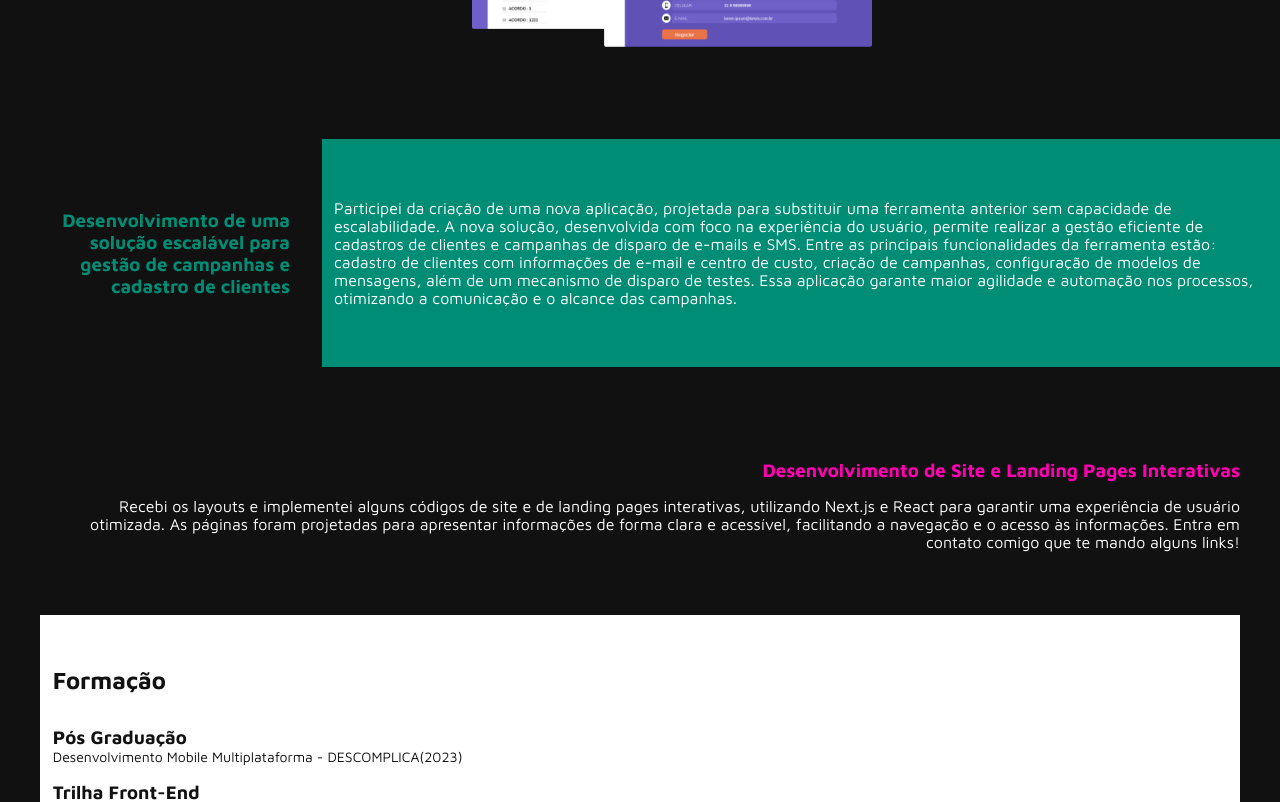
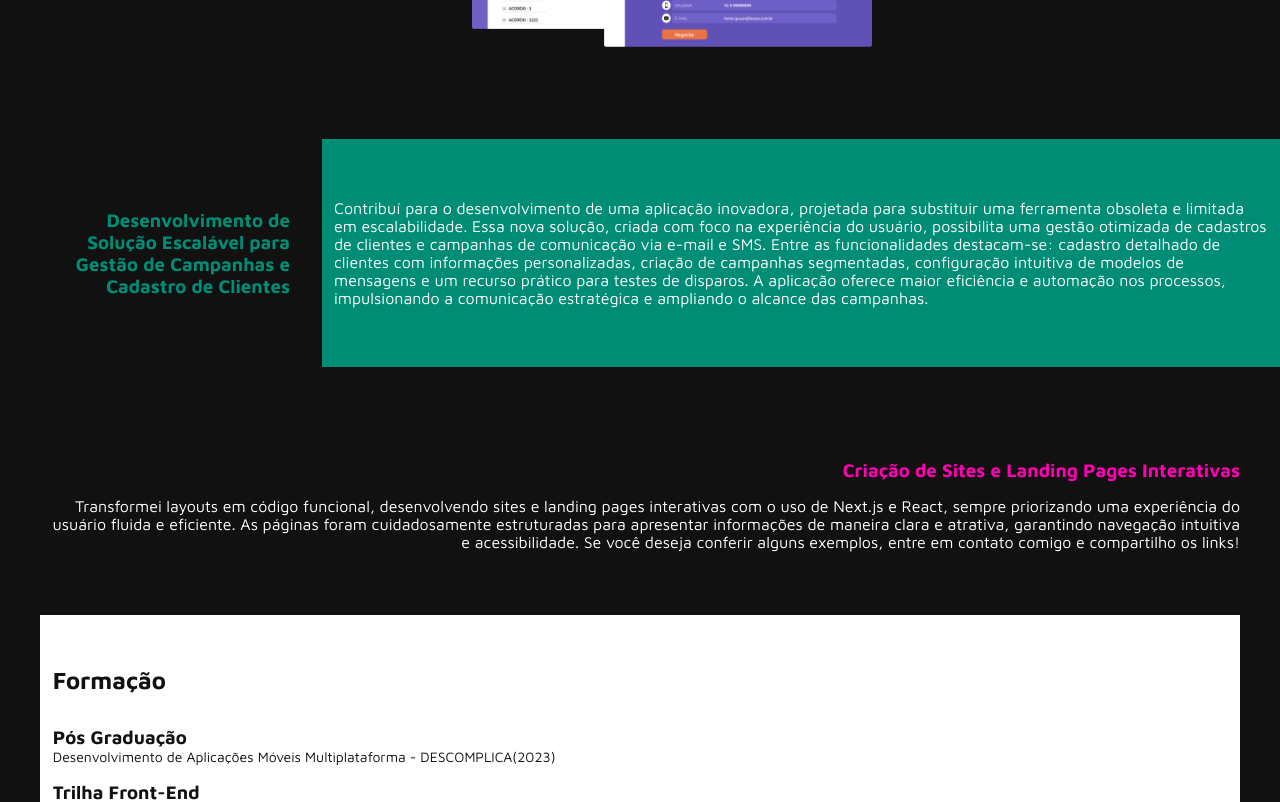
Before and after one commit to mateusfpmelo/devmateusmelo, a Next.js app: page / in a window 1280 px wide. Shown: the part 1060-1862 px from the top of the page. Built offline with nearby package versions, Linux system fonts and the light colour scheme.

Commit message:
ajuste texto

```diff
--- a/app/page.js
+++ b/app/page.js
@@ -45,7 +45,7 @@ export default function Page() {
               Desenvolvimento de Plataforma Web para Gestão de Negociações com Clientes
             </h3>
             <p className="">
-              Desenvolvi uma aplicação web que permite a consulta de dados de clientes a partir de um número de telefone ou CPF/CNPJ, além de possibilitar a integração com API. O gestor de contas pode solicitar opções de negociação, que são apresentadas na interface para facilitar a concretização de acordos.
+              Desenvolvi uma aplicação web que permite a consulta de dados de clientes a partir da matrícula. Onde o gestor de contas pode solicitar opções de negociação, que são apresentadas na interface para facilitar a concretização de acordos. Resultando em redução de custos aplicativos terceiros agora que só neste app voce faz todo o processo de negociação.
             </p>
           </div>
           <Image
@@ -58,18 +58,18 @@ export default function Page() {
         </div>
         <div className={styles.txtproject2}>
           <h3 className="color3">
-            Desenvolvimento de uma solução escalável para gestão de campanhas e cadastro de clientes
+            Desenvolvimento de Solução Escalável para Gestão de Campanhas e Cadastro de Clientes
           </h3>
           <p className={styles.cardproject}>
-            Participei da criação de uma nova aplicação, projetada para substituir uma ferramenta anterior sem capacidade de escalabilidade. A nova solução, desenvolvida com foco na experiência do usuário, permite realizar a gestão eficiente de cadastros de clientes e campanhas de disparo de e-mails e SMS. Entre as principais funcionalidades da ferramenta estão: cadastro de clientes com informações de e-mail e centro de custo, criação de campanhas, configuração de modelos de mensagens, além de um mecanismo de disparo de testes. Essa aplicação garante maior agilidade e automação nos processos, otimizando a comunicação e o alcance das campanhas.
+            Contribuí para o desenvolvimento de uma aplicação inovadora, projetada para substituir uma ferramenta obsoleta e limitada em escalabilidade. Essa nova solução, criada com foco na experiência do usuário, possibilita uma gestão otimizada de cadastros de clientes e campanhas de comunicação via e-mail e SMS. Entre as funcionalidades destacam-se: cadastro detalhado de clientes com informações personalizadas, criação de campanhas segmentadas, configuração intuitiva de modelos de mensagens e um recurso prático para testes de disparos. A aplicação oferece maior eficiência e automação nos processos, impulsionando a comunicação estratégica e ampliando o alcance das campanhas.
           </p>
         </div>
         <div className={styles.txtproject3}>
           <h3 className="color1">
-            Desenvolvimento de Site e Landing Pages Interativas
+            Criação de Sites e Landing Pages Interativas
           </h3>
-          <p className="">
-            Recebi os layouts e implementei alguns códigos de site e de  landing pages interativas, utilizando Next.js e React para garantir uma experiência de usuário otimizada. As páginas foram projetadas para apresentar informações de forma clara e acessível, facilitando a navegação e o acesso às informações. Entra em contato comigo que te mando alguns links!
+          <p>
+            Transformei layouts em código funcional, desenvolvendo sites e landing pages interativas com o uso de Next.js e React, sempre priorizando uma experiência do usuário fluida e eficiente. As páginas foram cuidadosamente estruturadas para apresentar informações de maneira clara e atrativa, garantindo navegação intuitiva e acessibilidade. Se você deseja conferir alguns exemplos, entre em contato comigo e compartilho os links!
           </p>
         </div>
       </section>
@@ -81,7 +81,7 @@ export default function Page() {
           <div className={styles.contentsection}>
             <div className={styles.card}>
                 <h3 className="">Pós Graduação</h3>
-                <p className="">Desenvolvimento Mobile Multiplataforma - DESCOMPLICA(2023)</p>
+                <p className="">Desenvolvimento de Aplicações Móveis Multiplataforma - DESCOMPLICA(2023)</p>
               </div>
               <div className={styles.card}>
                 <h3 className="">Trilha Front-End</h3>
```
